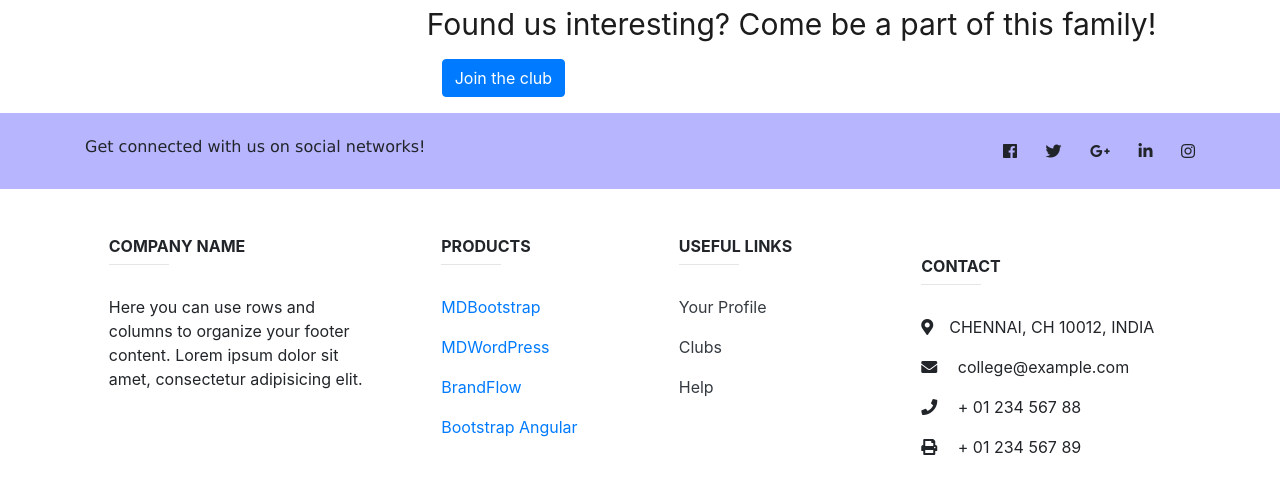
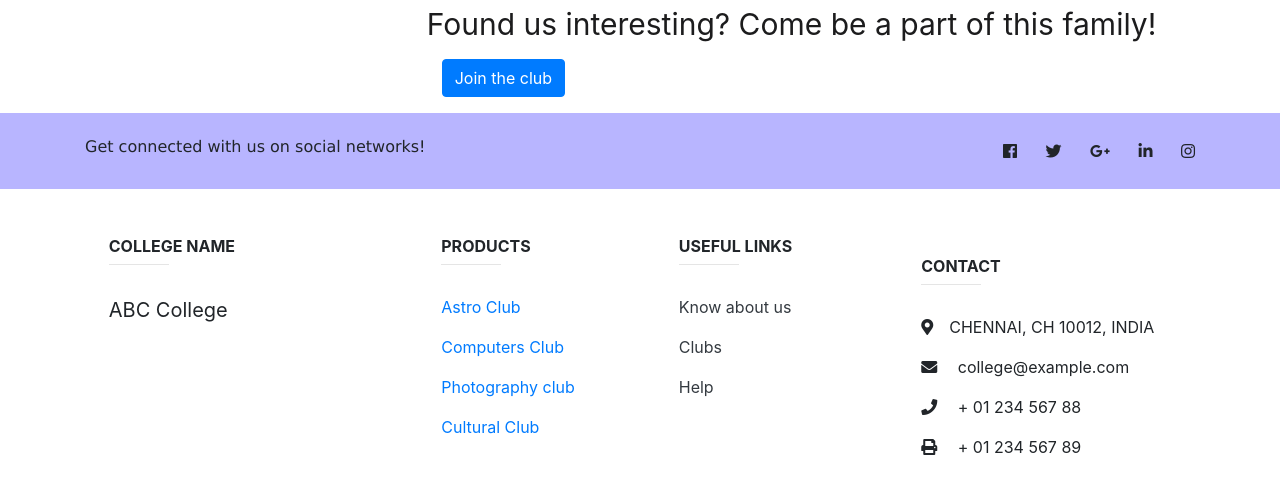
Before and after one commit to sree1532002/codher_hackathon, a PHP site: page /club1.php in a window 1280 px wide. Shown: the part 843-1338 px from the top of the page. Run offline with PHP 8.4, Linux system fonts and the light colour scheme; the visitor is signed in with stand-in values (Sample User, id 1); data comes from the database, SQL or seed files in the repository; some libraries are stand-ins or nearby versions.

Commit message:
club1 final

```diff
--- a/footer.php
+++ b/footer.php
@@ -71,11 +71,9 @@
     <div class="col-md-3 col-lg-4 col-xl-3 mx-auto mb-4">
 
       <!-- Content -->
-      <h6 class="text-uppercase font-weight-bold">Company name</h6>
+      <h6 class="text-uppercase font-weight-bold">College name</h6>
       <hr class="deep-purple accent-2 mb-4 mt-0 d-inline-block mx-auto" style="width: 60px;">
-      <p>Here you can use rows and columns to organize your footer content. Lorem ipsum dolor sit amet,
-        consectetur
-        adipisicing elit.</p>
+      <p style="font-size:20px;">ABC College</p>
 
     </div>
     <!-- Grid column -->
@@ -87,16 +85,16 @@
       <h6 class="text-uppercase font-weight-bold">Products</h6>
       <hr class="deep-purple accent-2 mb-4 mt-0 d-inline-block mx-auto" style="width: 60px;">
       <p>
-        <a href="#!">MDBootstrap</a>
+        <a href="club1.php">Astro Club</a>
       </p>
       <p>
-        <a href="#!">MDWordPress</a>
+        <a href="club2.php">Computers Club</a>
       </p>
       <p>
-        <a href="#!">BrandFlow</a>
+        <a href="club3.php">Photography club</a>
       </p>
       <p>
-        <a href="#!">Bootstrap Angular</a>
+        <a href="club4.php!">Cultural Club</a>
       </p>
 
     </div>
@@ -109,12 +107,12 @@
       <h6 class="text-uppercase font-weight-bold">Useful links</h6>
       <hr class="deep-purple accent-2 mb-4 mt-0 d-inline-block mx-auto" style="width: 60px;">
       <p>
-      <a href="https://www.jquery-az.com" class="text-dark">Your Profile</a>
+      <a href="main.php#about1" class="text-dark">Know about us</a>
       </p>
       <p>
-      <a href="https://www.jquery-az.com" class="text-dark">Clubs</a>
+      <a href="main.php#clubs" class="text-dark">Clubs</a>
       </p>
-      <a href="https://www.jquery-az.com" class="text-dark">Help</a>
+      <a href="main.php#contact" class="text-dark">Help</a>
       </p>
 
     </div>
```
